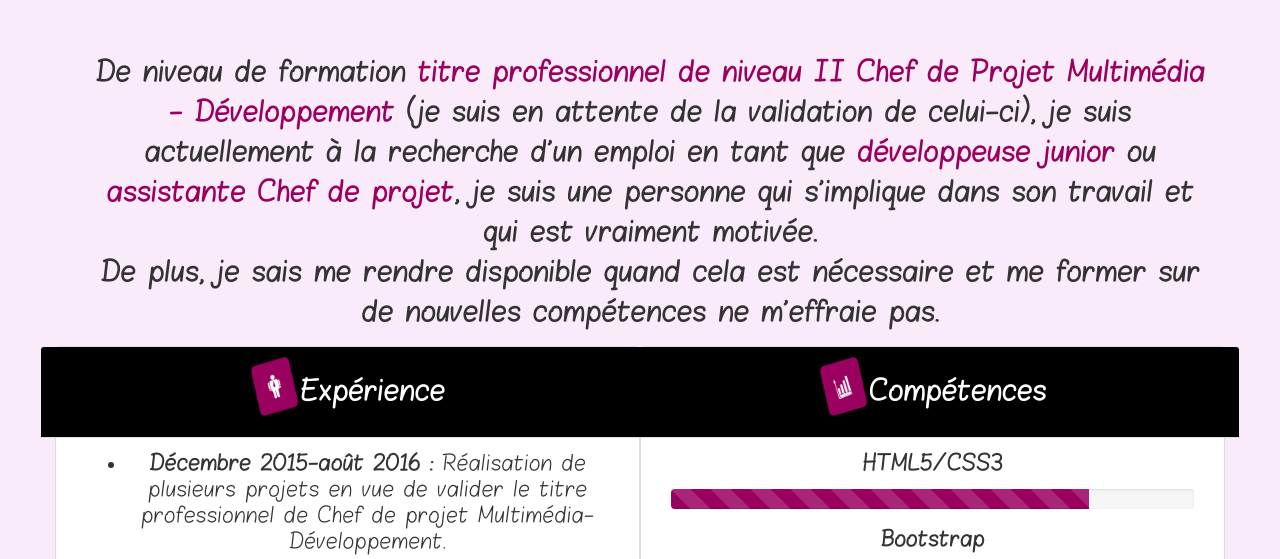
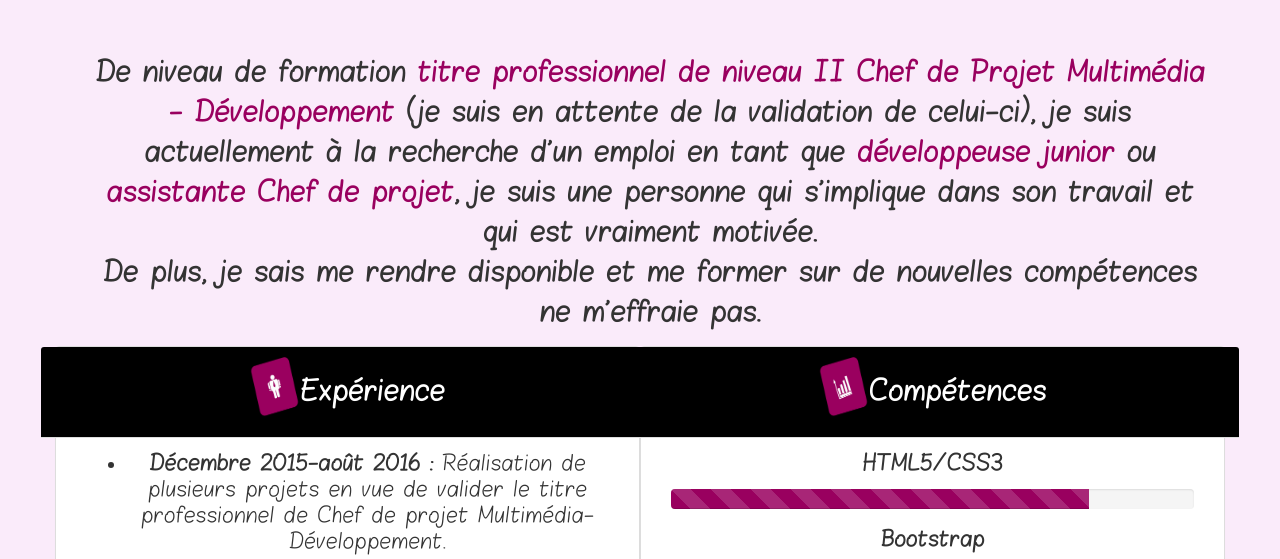
Before and after one commit to bonetaurelie/siteAurelie, a PHP site: page /cv.php in a window 1280 px wide. Shown: the part 54-613 px from the top of the page. Run offline with PHP 8.4, Linux system fonts and the light colour scheme; some libraries are stand-ins or nearby versions.

Commit message:
mise à jour présentation

```diff
--- a/cv.php
+++ b/cv.php
@@ -32,7 +32,7 @@ include ('menu.php');
         <div class="text-center2">
             <p>De niveau de formation <span class="dev"><strong>titre professionnel de niveau II Chef de Projet Multimédia - Développement</strong></span> (je suis en attente de la validation de celui-ci), je suis actuellement à la recherche d'un emploi en tant que <span class="dev"><strong>développeuse junior</span></strong> ou <span class="dev"><strong>assistante Chef de projet</span></strong>, je suis une personne qui s'implique dans son travail et
             qui est vraiment motivée.<br/>
-            De plus, je sais me rendre disponible quand cela est nécessaire et me former sur de nouvelles compétences ne m'effraie pas.</p>
+            De plus, je sais me rendre disponible et me former sur de nouvelles compétences ne m'effraie pas.</p>
         </div>
     </div>
 
```
